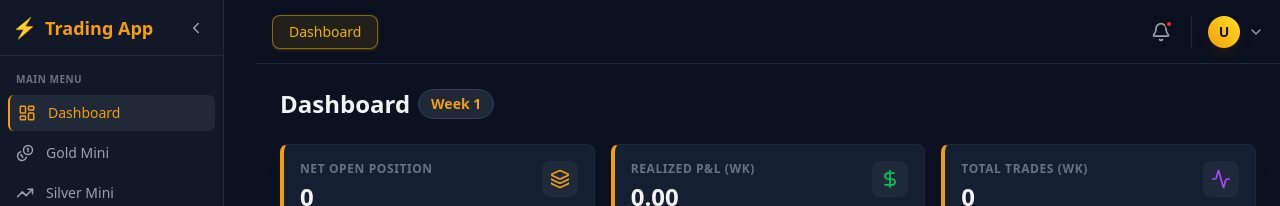
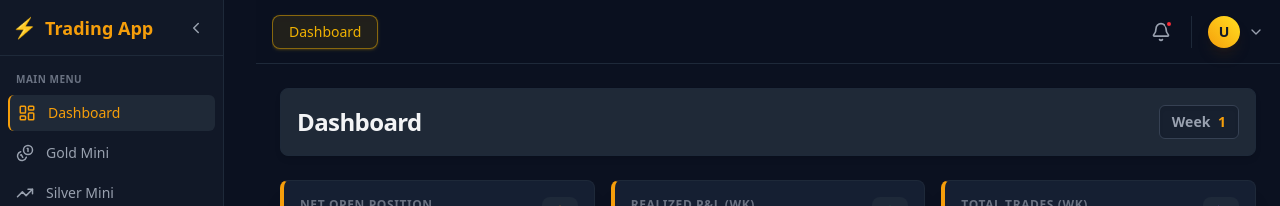
Before and after one commit to parthgupta02/trading-app, a React (Vite) app in the folder frontend/: page / in a window 1280 px wide. Shown: the top 206 px of the page. Built offline with nearby package versions, Linux system fonts and the light colour scheme; no server answers; the database is empty; sample sign-in values are in the browser's storage.

Commit message:
Your message

```diff
--- a/frontend/src/pages/DashboardPage.tsx
+++ b/frontend/src/pages/DashboardPage.tsx
@@ -233,27 +233,29 @@ export const DashboardPage = () => {
     return (
         <div className="space-y-6 animate-in fade-in duration-500">
             {/* Header */}
-            <div className="flex justify-between items-center">
-                <h1 className="text-2xl font-bold text-gray-100 flex items-center gap-2">
-                    Dashboard
-                    <span className="text-sm px-3 py-1 bg-gray-800 rounded-full text-[#F59E0B] border border-gray-700">
-                        Week {(() => {
+            <div className="flex justify-between items-center bg-[#1F2937] p-4 rounded-lg border border-gray-800 shadow-md">
+                <h1 className="text-2xl font-bold text-gray-100 tracking-tight">Dashboard</h1>
+
+                <div className="flex items-center gap-4">
+                    <span className="text-sm font-semibold text-gray-400 bg-gray-900/50 px-3 py-1.5 rounded-md border border-gray-700 shadow-inner">
+                        Week <span className="text-[#F59E0B] ml-1">{(() => {
                             const uniqueMondays = new Set(trades.map(t => getMondayOfWeek(t.date || t.timestamp)));
                             uniqueMondays.add(activeWeekMonday);
-                            const sortedMondays = Array.from(uniqueMondays).sort(); // Lexicographical sort works for YYYY-MM-DD
+                            const sortedMondays = Array.from(uniqueMondays).sort();
                             return sortedMondays.indexOf(activeWeekMonday) + 1;
-                        })()}
+                        })()}</span>
                     </span>
-                </h1>
+
                     {hasUnsettledPositions && (
                         <Button
                             variant="warning"
                             onClick={() => setIsSettlementOpen(true)}
-                        className="font-bold shadow-lg shadow-orange-900/20"
+                            className="font-bold shadow-lg shadow-orange-900/20 text-sm px-4 py-1.5 h-auto"
                         >
                             Settle This Week
                         </Button>
                     )}
+                </div>
             </div>
 
             {/* Top Stats Row */}
```
Lines whose indentation alone changed are shown as unchanged.
